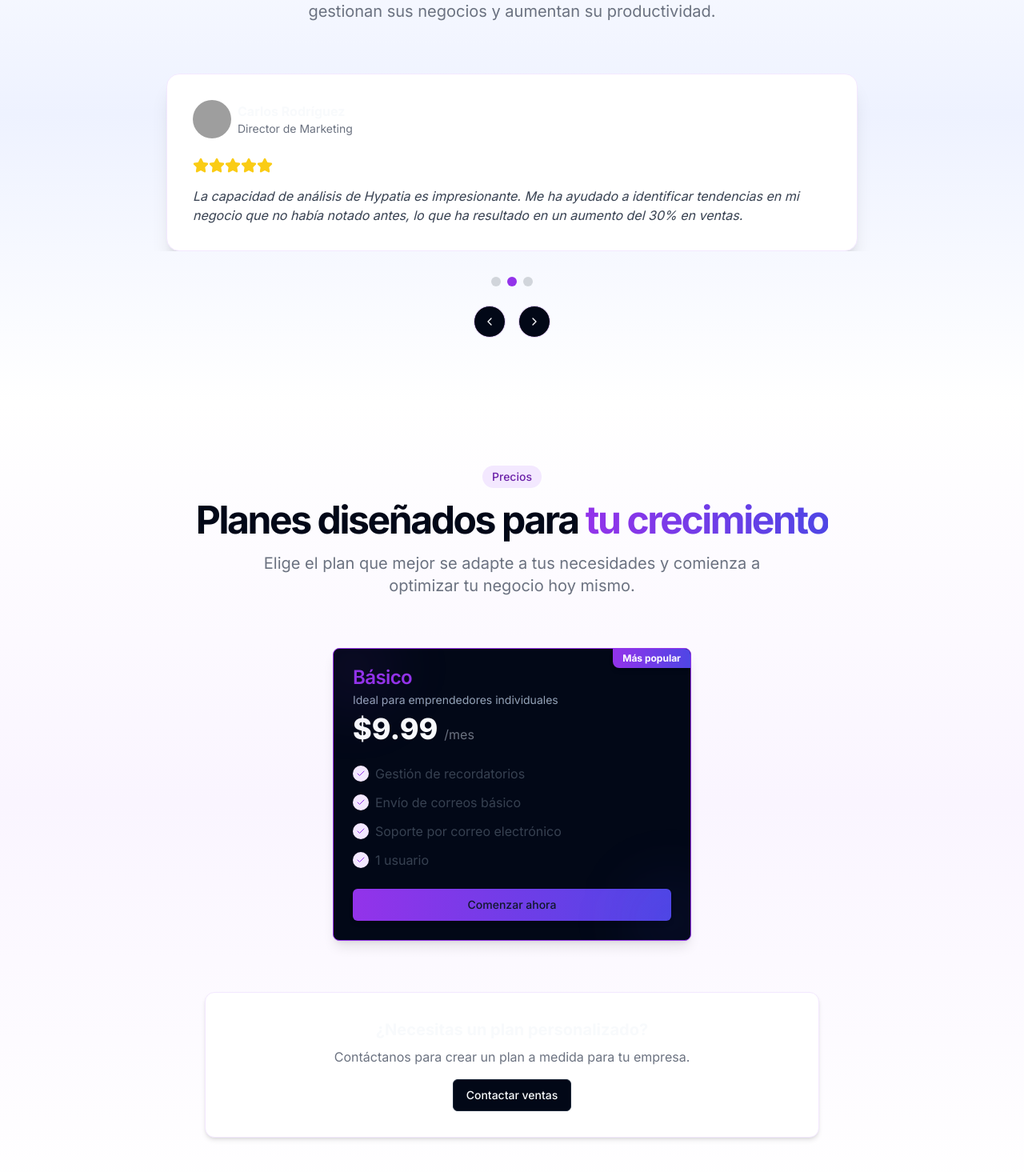
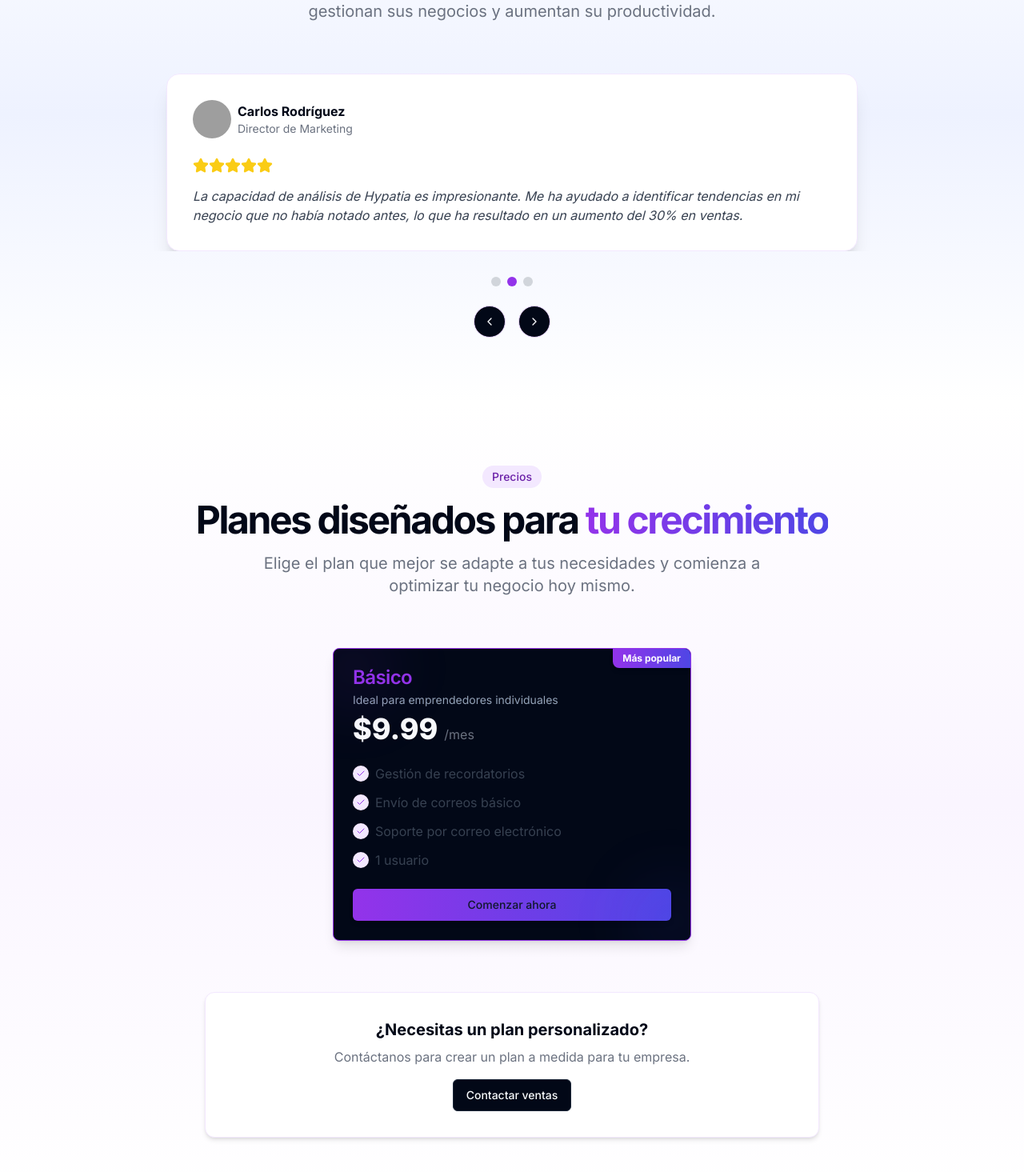
Before and after one commit to petvices/softwans, a Next.js app: page /hypatia in a window 1280 px wide. Shown: the part 4233-5698 px from the top of the page at 80% size. Built offline with nearby package versions, Linux system fonts and the light colour scheme; grey boxes are pictures that could not be loaded.

Commit message:
Update to Hypatia page

```diff
--- a/components/hypatia/pricing.tsx
+++ b/components/hypatia/pricing.tsx
@@ -164,7 +164,7 @@ export function Pricing() {
           animate={isInView ? { opacity: 1, y: 0 } : {}}
           transition={{ duration: 0.7, delay: 0.5 }}
         >
-          <h3 className="text-xl font-bold mb-2">¿Necesitas un plan personalizado?</h3>
+          <h3 className="text-xl font-bold mb-2 text-[#020818]">¿Necesitas un plan personalizado?</h3>
           <p className="text-gray-500 mb-4">Contáctanos para crear un plan a medida para tu empresa.</p>
           <Button variant="outline">Contactar ventas</Button>
         </motion.div>
--- a/components/hypatia/testimonials.tsx
+++ b/components/hypatia/testimonials.tsx
@@ -103,7 +103,7 @@ export function Testimonials() {
                         className="w-12 h-12 rounded-full object-cover"
                       />
                       <div>
-                        <h4 className="font-bold">{testimonial.name}</h4>
+                        <h4 className="font-bold text-[#020818]">{testimonial.name}</h4>
                         <p className="text-gray-500 text-sm">{testimonial.role}</p>
                       </div>
                     </div>
```
